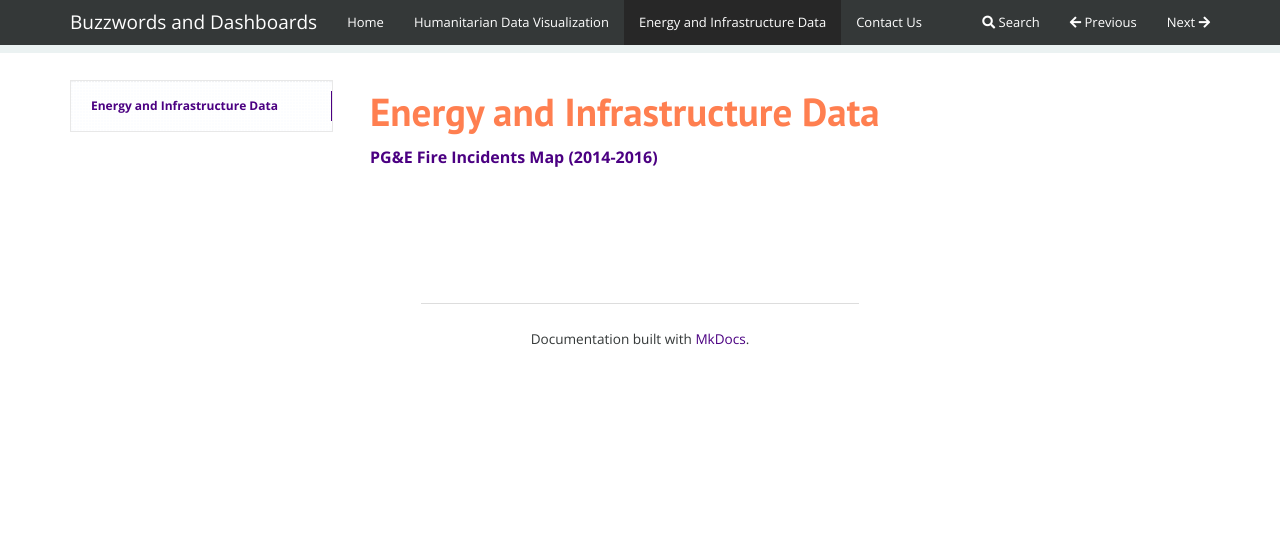
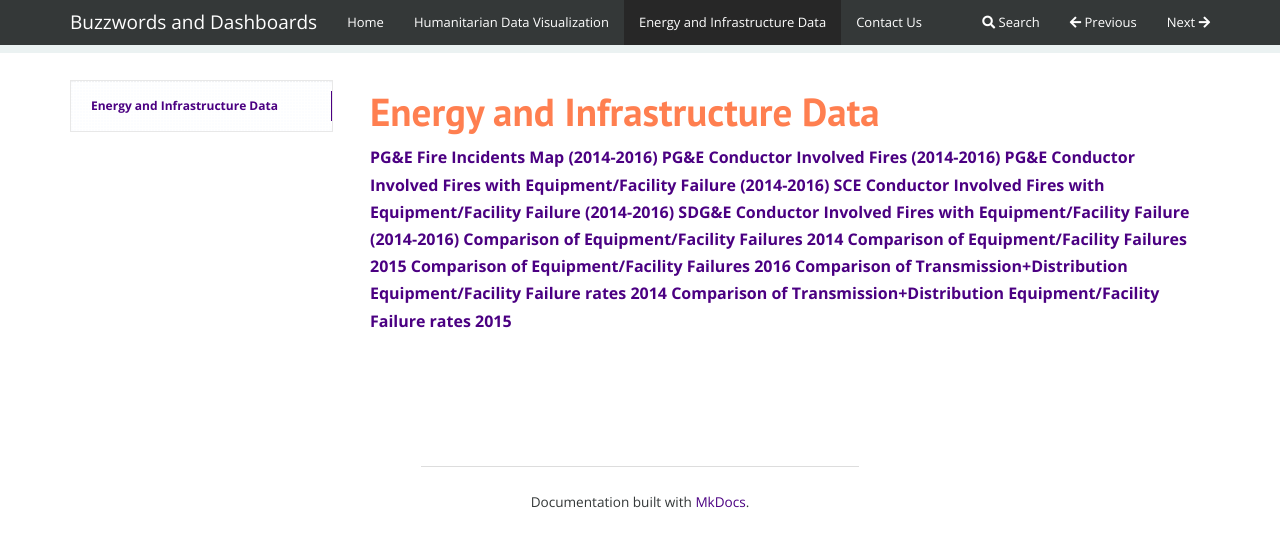
Before and after one commit to buzzwordsanddashboards/buzzwordsanddashboards.github.io, a plain HTML site: page ei/index.html in a window 1280 px wide. Drawn offline with nearby package versions, Linux system fonts and the light colour scheme; a script that the page names is missing; a small style sheet from the web is missing.

Commit message:
Deployed  with MkDocs version: 1.0.4

```diff
--- a/ei/index.html
+++ b/ei/index.html
@@ -128,7 +128,16 @@
         <div class="col-md-9" role="main">
 
 <h1 id="energy-and-infrastructure-data">Energy and Infrastructure Data</h1>
-<p><strong><a href="http://biz.buzzwordsanddashboards.org/PGE/pge.html">PG&amp;E Fire Incidents Map (2014-2016)</a></strong> </p></div>
+<p><strong><a href="http://viz.buzzwordsanddashboards.org/PGE/pge.html">PG&amp;E Fire Incidents Map (2014-2016)</a></strong>
+<strong><a href="http://viz.buzzwordsanddashboards.org/PGE/pgeConductTotal.html">PG&amp;E Conductor Involved Fires (2014-2016)</a></strong>
+<strong><a href="http://viz.buzzwordsanddashboards.org/PGE/pgeConductFail.html">PG&amp;E Conductor Involved Fires with Equipment/Facility Failure (2014-2016)</a></strong>
+<strong><a href="http://viz.buzzwordsanddashboards.org/SCE/sceConductFail.html">SCE Conductor Involved Fires with Equipment/Facility Failure (2014-2016)</a></strong>
+<strong><a href="http://viz.buzzwordsanddashboards.org/SDGE/sdgeConductFail.html">SDG&amp;E Conductor Involved Fires with Equipment/Facility Failure (2014-2016)</a></strong>
+<strong><a href="http://viz.buzzwordsanddashboards.org/Comparison/ConductFail14raw.html">Comparison of Equipment/Facility Failures 2014</a></strong>
+<strong><a href="http://viz.buzzwordsanddashboards.org/Comparison/ConductFail15raw.html">Comparison of Equipment/Facility Failures 2015</a></strong>
+<strong><a href="http://viz.buzzwordsanddashboards.org/Comparison/ConductFail16raw.html">Comparison of Equipment/Facility Failures 2016</a></strong>
+<strong><a href="http://viz.buzzwordsanddashboards.org/Comparison/ConductFail14miles.html">Comparison of Transmission+Distribution Equipment/Facility Failure rates 2014</a></strong>
+<strong><a href="http://viz.buzzwordsanddashboards.org/Comparison/ConductFail15miles.html">Comparison of Transmission+Distribution Equipment/Facility Failure rates 2015</a></strong></p></div>
 
 
     </div>
```
Also changed, not shown: hd/index.html (+2 -1 lines), index.html (+1 -1 lines), search/search_index.json (+1 -1 lines), 1 other file.
